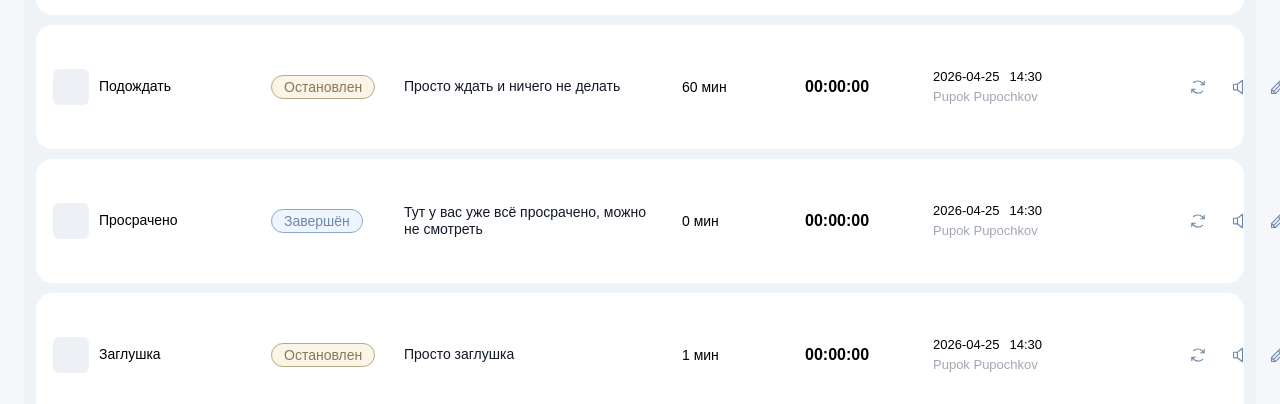
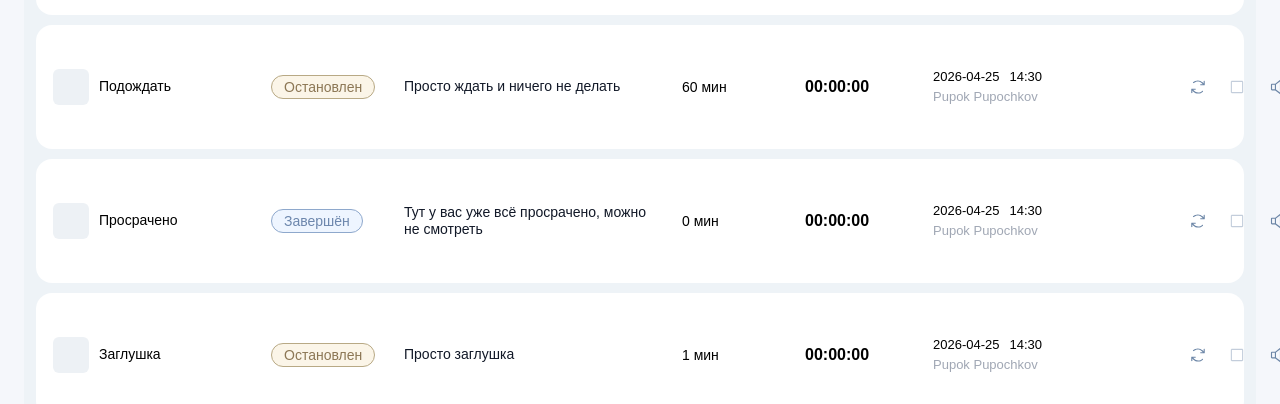
Before and after one commit to pandonyannyan/timer-app, a Vue app in the folder frontend/: page / in a window 1280 px wide. Shown: the part 457-861 px from the top of the page. Built offline with nearby package versions, Linux system fonts and the light colour scheme.

Commit message:
Timer row actions alignment fix

```diff
--- a/frontend/src/components/timers/TimerRow.vue
+++ b/frontend/src/components/timers/TimerRow.vue
@@ -154,7 +154,12 @@ function stopTimer() {
           <img :src="restartIcon" alt="restart" />
         </IconButton>
 
-        <IconButton v-if="canStop" title="Остановить" @click="stopTimer">
+        <IconButton
+          class="action-button"
+          :disabled="!canStop"
+          :title="canStop ? 'Остановить' : 'Остановить можно только активный таймер'"
+          @click="stopTimer"
+        >
           <img :src="stopIcon" alt="stop" />
         </IconButton>
 
@@ -293,7 +298,7 @@ function stopTimer() {
 .time {
   font-weight: 700;
   font-size: 16px;
-  text-align: flex-start;
+  text-align: left;
 }
 
 .last-run {
--- a/frontend/src/components/timers/TimersTable.vue
+++ b/frontend/src/components/timers/TimersTable.vue
@@ -98,6 +98,7 @@ defineEmits<{
   font-weight: 500;
   color: #4b5563;
 }
+
 .header-cell {
   display: flex;
   align-items: center;
--- a/frontend/src/components/ui/IconButton.vue
+++ b/frontend/src/components/ui/IconButton.vue
@@ -1,5 +1,10 @@
 <template>
-  <button class="icon-button" :title="title" type="button">
+  <button
+  class="icon-button"
+  :title="title"
+  :disabled="disabled"
+  type="button"
+  >
     <span class="icon">
       <slot />
     </span>
@@ -9,6 +14,7 @@
 <script setup lang="ts">
 defineProps<{
   title: string
+  disabled?: boolean
 }>()
 </script>
 
@@ -35,6 +41,20 @@ defineProps<{
 .icon-button:hover {
   background: #eef3f7;
   border-color: #d5dde8;
+}
+
+.icon-button:disabled {
+  opacity: 0.4;
+  cursor: not-allowed;
+}
+
+.icon-button:disabled:hover {
+  background: transparent;
+  border-color: transparent;
+}
+
+.icon-button:disabled:active {
+  transform: none;
 }
 
 .icon-button:active {
```
